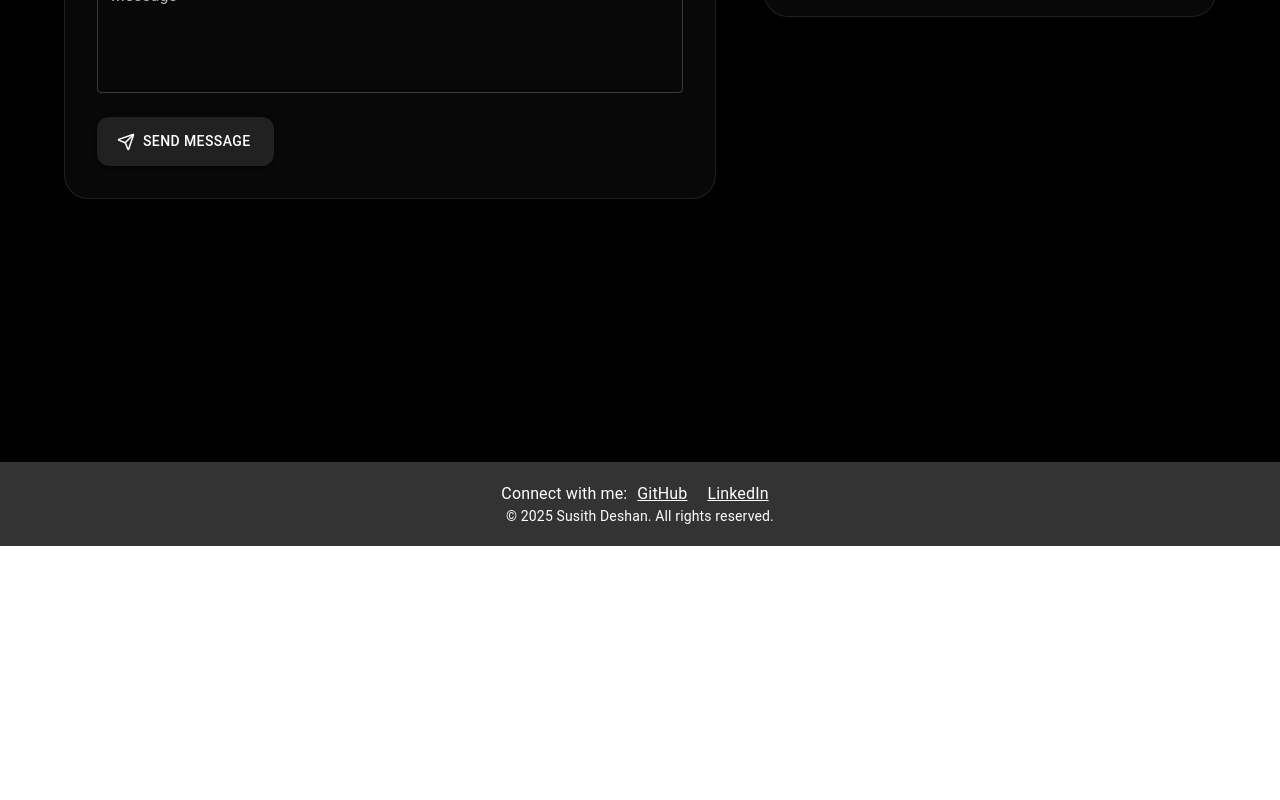
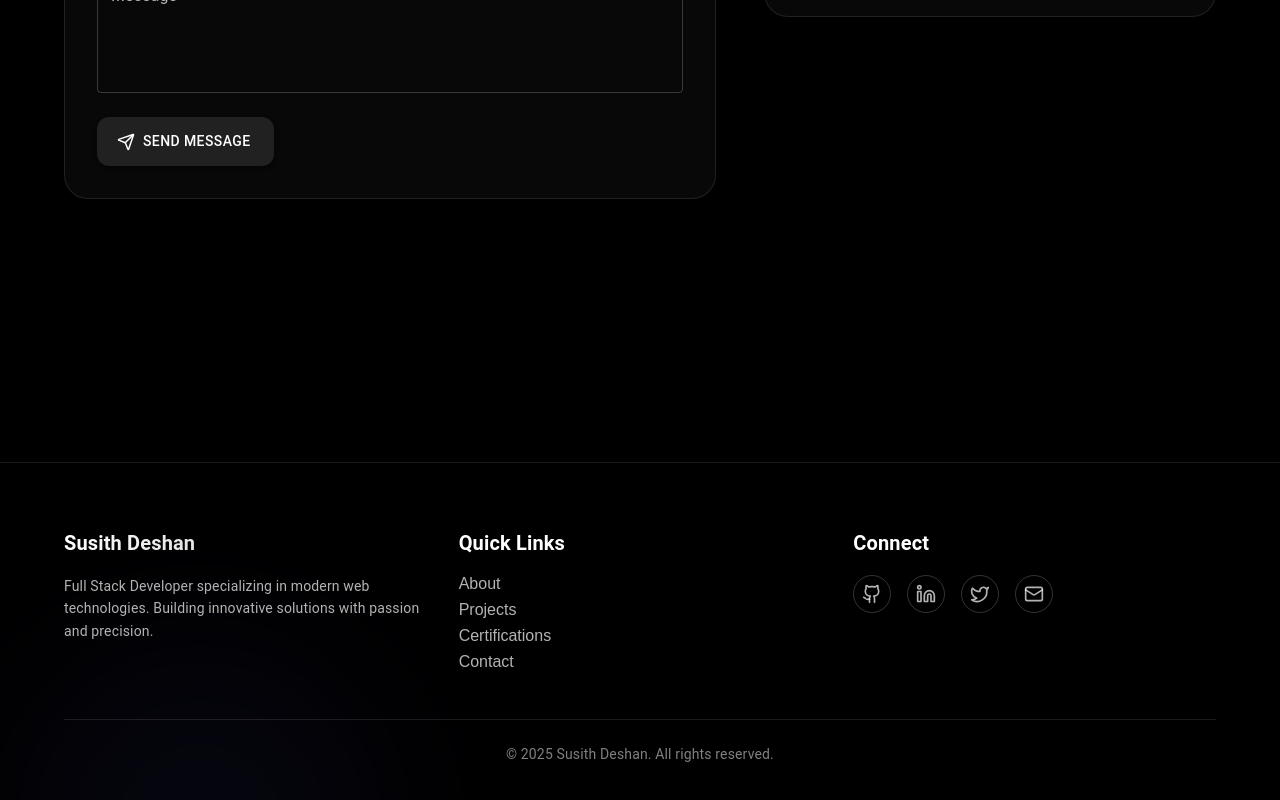
Before and after one commit to SusithD/my-portfolio, a Next.js app: page / in a window 1280 px wide. Shown: the part 6667-7467 px from the top of the page. Before the commit the page ends 7213 px from the top, so only its background shows below. Built offline with nearby package versions, Linux system fonts and the light colour scheme.

Commit message:
Revamp Footer component with a new layout, enhanced animations, and social media links for improved user engagement.

```diff
--- a/src/components/Footer.jsx
+++ b/src/components/Footer.jsx
@@ -1,23 +1,307 @@
 // src/components/Footer.jsx
+"use client";
+
 import React from 'react';
-import { Typography, Link as MuiLink } from '@mui/material';
+import { Box, Container, Typography, Link, Grid, IconButton } from '@mui/material';
+import { motion } from 'framer-motion';
+import { Github, Linkedin, Twitter, Mail } from 'lucide-react';
 
 const Footer = () => {
+  // Animation variants
+  const fadeInUp = {
+    hidden: { opacity: 0, y: 20 },
+    visible: {
+      opacity: 1,
+      y: 0,
+      transition: { duration: 0.6 }
+    }
+  };
+
+  const staggerContainer = {
+    hidden: { opacity: 0 },
+    visible: {
+      opacity: 1,
+      transition: {
+        staggerChildren: 0.1
+      }
+    }
+  };
+
+  const currentYear = new Date().getFullYear();
+
   return (
-    <footer style={{ padding: '20px', backgroundColor: '#333', color: '#fff' }}>
-      <Typography variant="body1" align="center">
-        Connect with me:
-        <MuiLink href="https://github.com/susith-deshan" color="inherit" style={{ margin: '0 10px' }}>
-          GitHub
-        </MuiLink>
-        <MuiLink href="https://linkedin.com/in/susith-deshan" color="inherit" style={{ margin: '0 10px' }}>
-          LinkedIn
-        </MuiLink>
-      </Typography>
-      <Typography variant="body2" align="center">
-        © {new Date().getFullYear()} Susith Deshan. All rights reserved.
-      </Typography>
-    </footer>
+    <Box
+      component="footer"
+      sx={{
+        backgroundColor: "#000",
+        color: "#fff",
+        position: "relative",
+        overflow: "hidden",
+        py: { xs: 6, md: 8 },
+        borderTop: "1px solid rgba(255,255,255,0.1)"
+      }}
+    >
+      {/* Background gradient orbs */}
+      <Box
+        component={motion.div}
+        initial={{ opacity: 0 }}
+        animate={{ opacity: 0.15 }}
+        transition={{ duration: 1.5 }}
+        sx={{
+          position: "absolute",
+          width: "600px",
+          height: "600px",
+          borderRadius: "100%",
+          background: "radial-gradient(circle at center, rgba(100,100,255,0.5), rgba(100,100,255,0) 70%)",
+          bottom: "-300px",
+          left: "-100px",
+          filter: "blur(60px)",
+          zIndex: 0
+        }}
+      />
+
+      <Container maxWidth="lg" sx={{ position: "relative", zIndex: 1 }}>
+        <Grid container spacing={4}>
+          {/* Logo and Description */}
+          <Grid item xs={12} md={4}>
+            <motion.div
+              variants={fadeInUp}
+              initial="hidden"
+              whileInView="visible"
+              viewport={{ once: true }}
+            >
+              <Typography
+                variant="h6"
+                sx={{
+                  fontWeight: 700,
+                  mb: 2,
+                  background: "linear-gradient(to right, #fff, rgba(255,255,255,0.7))",
+                  WebkitBackgroundClip: "text",
+                  WebkitTextFillColor: "transparent",
+                  backgroundClip: "text",
+                  color: "transparent"
+                }}
+              >
+                Susith Deshan
+              </Typography>
+              <Typography
+                variant="body2"
+                sx={{
+                  color: "rgba(255,255,255,0.7)",
+                  mb: 3,
+                  lineHeight: 1.6
+                }}
+              >
+                Full Stack Developer specializing in modern web technologies.
+                Building innovative solutions with passion and precision.
+              </Typography>
+            </motion.div>
+          </Grid>
+
+          {/* Quick Links */}
+          <Grid item xs={12} sm={6} md={4}>
+            <motion.div
+              variants={fadeInUp}
+              initial="hidden"
+              whileInView="visible"
+              viewport={{ once: true }}
+            >
+              <Typography
+                variant="h6"
+                sx={{
+                  fontWeight: 600,
+                  mb: 2,
+                  color: "#fff"
+                }}
+              >
+                Quick Links
+              </Typography>
+              <Box
+                component="nav"
+                sx={{
+                  display: "flex",
+                  flexDirection: "column",
+                  gap: 1
+                }}
+              >
+                <Link
+                  href="#about"
+                  sx={{
+                    color: "rgba(255,255,255,0.7)",
+                    textDecoration: "none",
+                    transition: "color 0.3s ease",
+                    "&:hover": {
+                      color: "#fff"
+                    }
+                  }}
+                >
+                  About
+                </Link>
+                <Link
+                  href="#projects"
+                  sx={{
+                    color: "rgba(255,255,255,0.7)",
+                    textDecoration: "none",
+                    transition: "color 0.3s ease",
+                    "&:hover": {
+                      color: "#fff"
+                    }
+                  }}
+                >
+                  Projects
+                </Link>
+                <Link
+                  href="#certifications"
+                  sx={{
+                    color: "rgba(255,255,255,0.7)",
+                    textDecoration: "none",
+                    transition: "color 0.3s ease",
+                    "&:hover": {
+                      color: "#fff"
+                    }
+                  }}
+                >
+                  Certifications
+                </Link>
+                <Link
+                  href="#contact"
+                  sx={{
+                    color: "rgba(255,255,255,0.7)",
+                    textDecoration: "none",
+                    transition: "color 0.3s ease",
+                    "&:hover": {
+                      color: "#fff"
+                    }
+                  }}
+                >
+                  Contact
+                </Link>
+              </Box>
+            </motion.div>
+          </Grid>
+
+          {/* Social Links */}
+          <Grid item xs={12} sm={6} md={4}>
+            <motion.div
+              variants={fadeInUp}
+              initial="hidden"
+              whileInView="visible"
+              viewport={{ once: true }}
+            >
+              <Typography
+                variant="h6"
+                sx={{
+                  fontWeight: 600,
+                  mb: 2,
+                  color: "#fff"
+                }}
+              >
+                Connect
+              </Typography>
+              <Box
+                sx={{
+                  display: "flex",
+                  gap: 2,
+                  mb: 3
+                }}
+              >
+                <IconButton
+                  href="https://github.com/susith-deshan"
+                  target="_blank"
+                  rel="noopener noreferrer"
+                  sx={{
+                    color: "rgba(255,255,255,0.7)",
+                    border: "1px solid rgba(255,255,255,0.2)",
+                    transition: "all 0.3s ease",
+                    "&:hover": {
+                      color: "#fff",
+                      borderColor: "#fff",
+                      backgroundColor: "rgba(255,255,255,0.1)"
+                    }
+                  }}
+                >
+                  <Github size={20} />
+                </IconButton>
+                <IconButton
+                  href="https://linkedin.com/in/susith-deshan"
+                  target="_blank"
+                  rel="noopener noreferrer"
+                  sx={{
+                    color: "rgba(255,255,255,0.7)",
+                    border: "1px solid rgba(255,255,255,0.2)",
+                    transition: "all 0.3s ease",
+                    "&:hover": {
+                      color: "#fff",
+                      borderColor: "#fff",
+                      backgroundColor: "rgba(255,255,255,0.1)"
+                    }
+                  }}
+                >
+                  <Linkedin size={20} />
+                </IconButton>
+                <IconButton
+                  href="https://twitter.com/susithdeshan"
+                  target="_blank"
+                  rel="noopener noreferrer"
+                  sx={{
+                    color: "rgba(255,255,255,0.7)",
+                    border: "1px solid rgba(255,255,255,0.2)",
+                    transition: "all 0.3s ease",
+                    "&:hover": {
+                      color: "#fff",
+                      borderColor: "#fff",
+                      backgroundColor: "rgba(255,255,255,0.1)"
+                    }
+                  }}
+                >
+                  <Twitter size={20} />
+                </IconButton>
+                <IconButton
+                  href="mailto:susith.deshan@gmail.com"
+                  sx={{
+                    color: "rgba(255,255,255,0.7)",
+                    border: "1px solid rgba(255,255,255,0.2)",
+                    transition: "all 0.3s ease",
+                    "&:hover": {
+                      color: "#fff",
+                      borderColor: "#fff",
+                      backgroundColor: "rgba(255,255,255,0.1)"
+                    }
+                  }}
+                >
+                  <Mail size={20} />
+                </IconButton>
+              </Box>
+            </motion.div>
+          </Grid>
+        </Grid>
+
+        {/* Copyright */}
+        <Box
+          component={motion.div}
+          variants={fadeInUp}
+          initial="hidden"
+          whileInView="visible"
+          viewport={{ once: true }}
+          sx={{
+            mt: 6,
+            pt: 3,
+            borderTop: "1px solid rgba(255,255,255,0.1)",
+            textAlign: "center"
+          }}
+        >
+          <Typography
+            variant="body2"
+            sx={{
+              color: "rgba(255,255,255,0.5)",
+              fontSize: "0.875rem"
+            }}
+          >
+            © {currentYear} Susith Deshan. All rights reserved.
+          </Typography>
+        </Box>
+      </Container>
+    </Box>
   );
 };
 
```
